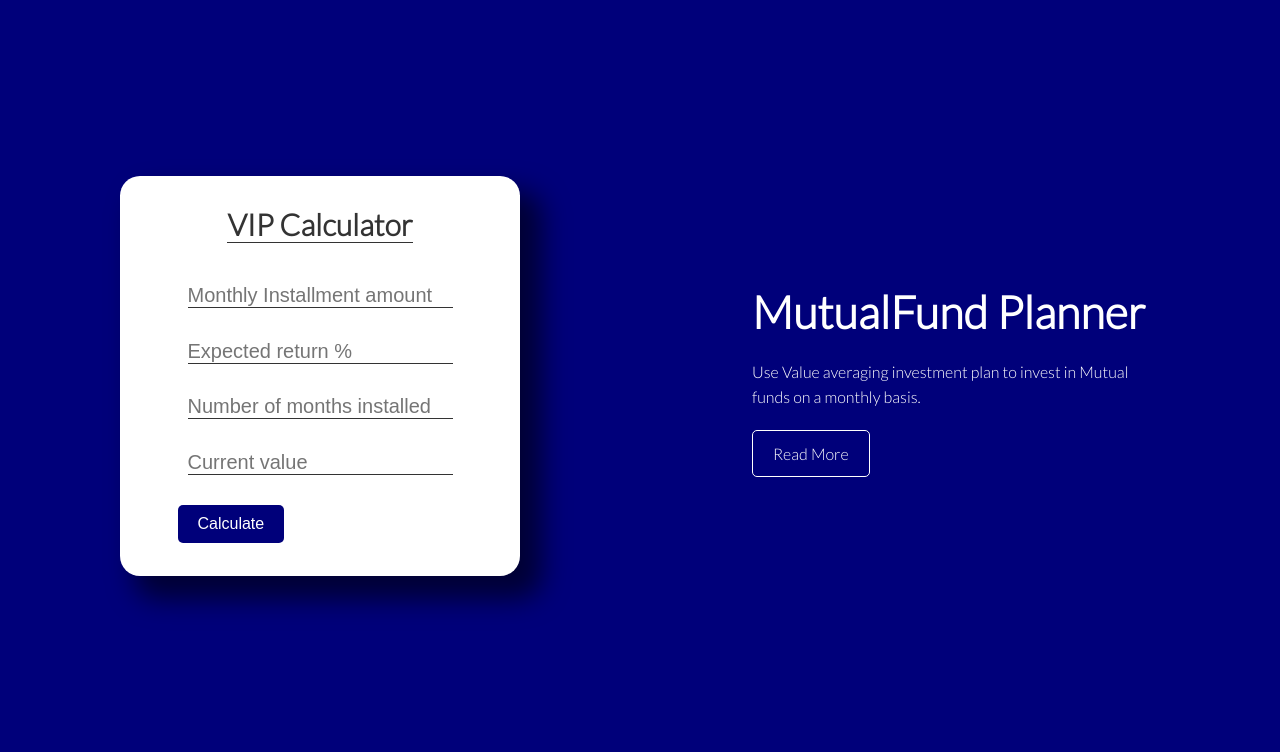
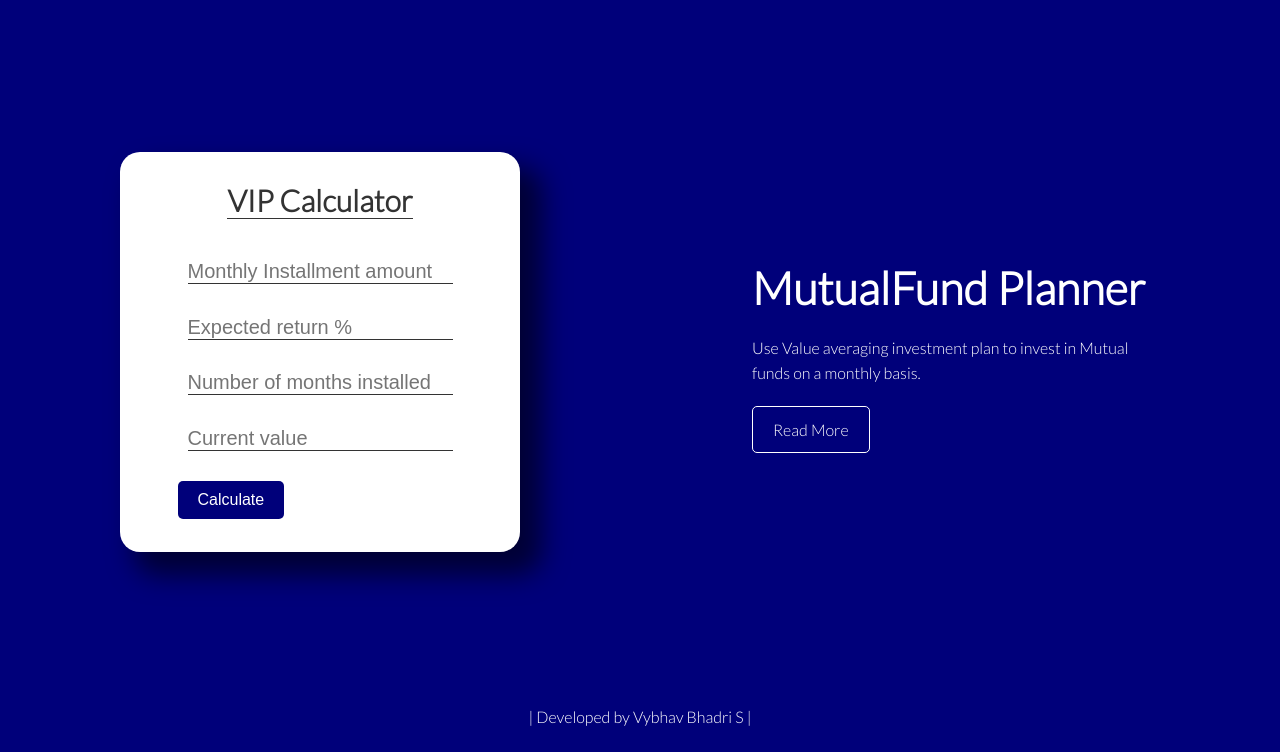
Before and after one commit to vybhav-bhadri/MutualFund-Planner, a Flask app: page / in a window 1280 px wide. Shown: the part 60-812 px from the top of the page. After the commit the page ends 786 px from the top, so only its background shows below. Run offline with Flask 2, Linux system fonts and the light colour scheme.

Commit message:
bottom section developer info

```diff
--- a/fundcalulator/static/main.css
+++ b/fundcalulator/static/main.css
@@ -86,7 +86,7 @@ img{
 /* .mainsection-form */
 
 .mainsection{
-    height: 94vh;
+    height: 88vh;
     background-color:var(--primary-bg);
     color:#fff;
     position:relative;
@@ -202,6 +202,16 @@ img{
 
 }
 
+/* developer info */
+
+.developer{
+    display: flex;
+    justify-content: center;
+    color: #fff;
+}
+
+
+
 /* display panel */
 
 .panel {
@@ -235,7 +245,7 @@ img{
 /* learn section */
 
 .learnsection{
-    height:94vh;
+    height:88vh;
     background-color:var(--primary-bg);
     color:#fff;
     position:relative;
--- a/fundcalulator/templates/layout.html
+++ b/fundcalulator/templates/layout.html
@@ -4,7 +4,6 @@
     <!-- Required meta tags -->
     <meta charset="utf-8">
     <meta name="viewport" content="width=device-width, initial-scale=1, shrink-to-fit=no">
-    <!-- <link rel="stylesheet" href="{{ url_for('static',filename='main.css')}}> -->
     <link rel="stylesheet" href="{{ url_for('static',filename='main.css') }}">
     {%  if title %}
         <title>{{ title }}</title>
@@ -29,5 +28,8 @@
 
     {% block content %}{% endblock %}
 
+    <section class="developer">
+      <div>| Developed by Vybhav Bhadri S |</div>
+  </section>
   </body>
 </html>
```
Also changed, not shown: fundcalulator/templates/index.html (line endings or trailing spaces).
